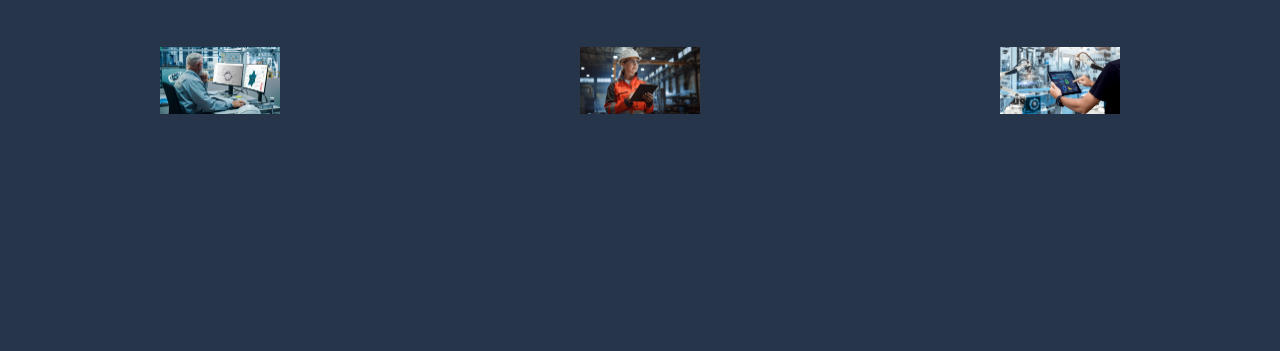
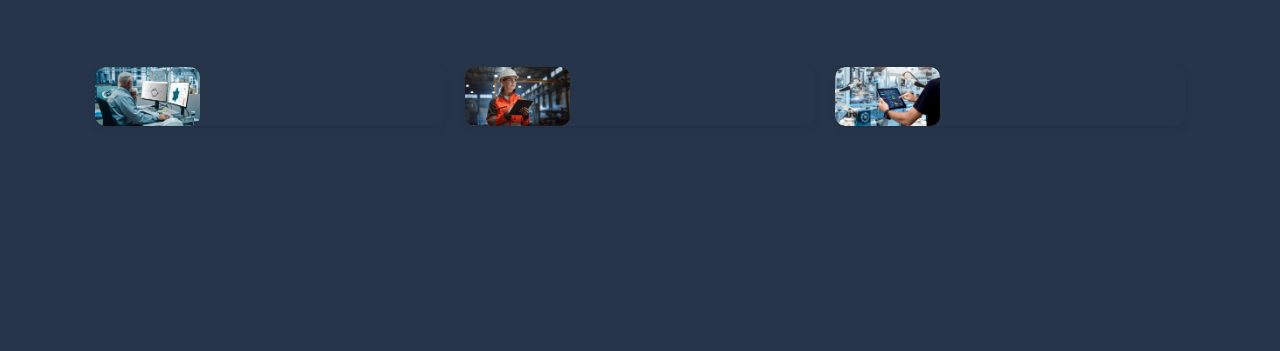
Before and after one commit to Dev-Bisi/portfolio, a plain HTML site: page index.html in a window 1280 px wide. Shown: the part 749-1100 px from the top of the page. Drawn offline with Linux system fonts and the light colour scheme.

Commit message:
separate into a div section

```diff
--- a/index.html
+++ b/index.html
@@ -34,15 +34,23 @@
         <h2>Featured Projects</h2>
         <p>Explore my best frontend projects</p>
         <div class="project-gallery">
-            <a href="https://techty-website-pi.vercel.app/">
-            <img src="images/tech1.jpg" alt="project 1">
-            </a>
-            <a href="https://greener-pasture-academy.vercel.app/">
-            <img src="images/tech3.jpg" alt="project 2">
-            </a>
-            <a href="https://estates-proj.vercel.app/">
-            <img src="images/tech4.jpg" alt="project 3">
-            </a>
+            <div class="project-item">
+                <a href="https://techty-website-pi.vercel.app/" target="_blank">
+                <img src="images/tech1.jpg" alt="Project 1">
+                </a>
+            </div>
+
+            <div class="project-item">
+                <a href="https://greener-pasture-academy.vercel.app/" target="_blank">
+                <img src="images/tech3.jpg" alt="Project 2">
+                </a>
+            </div>
+
+            <div class="project-item">
+                <a href="https://estates-proj.vercel.app/" target="_blank">
+                <img src="images/tech4.jpg" alt="Project 3">
+                </a>
+            </div>
         </div>
     </section>
     <section class="skills-section scroll-anim" id="skills">
--- a/portfolio.css
+++ b/portfolio.css
@@ -128,6 +128,52 @@ body::before {
     transition: background 0.3s ease-in-out;
 }
 
+
+
+
+
+
+
+.project-gallery {
+  display: flex;
+  flex-wrap: wrap;
+  gap: 20px;
+  justify-content: center;
+  padding: 20px;
+}
+
+.project-item {
+  flex: 1 1 300px; /* Grows/shrinks and sets minimum width */
+  max-width: 350px;
+  overflow: hidden;
+  border-radius: 10px;
+  box-shadow: 0 4px 10px rgba(0, 0, 0, 0.1);
+  transition: transform 0.3s ease, box-shadow 0.3s ease;
+}
+
+.project-item img {
+  width: 100%;
+  height: auto;
+  border-radius: 10px;
+  display: block;
+}
+
+.project-item:hover {
+  transform: translateY(-5px);
+  box-shadow: 0 6px 15px rgba(0, 0, 0, 0.2);
+}
+
+/* Responsive layout */
+@media (max-width: 768px) {
+  .project-gallery {
+    flex-direction: column;
+    align-items: center;
+  }
+
+  .project-item {
+    max-width: 90%;
+  }
+}
 
 .hero:hover::after {
     background: rgba(0, 0, 0, 0.7)
```
